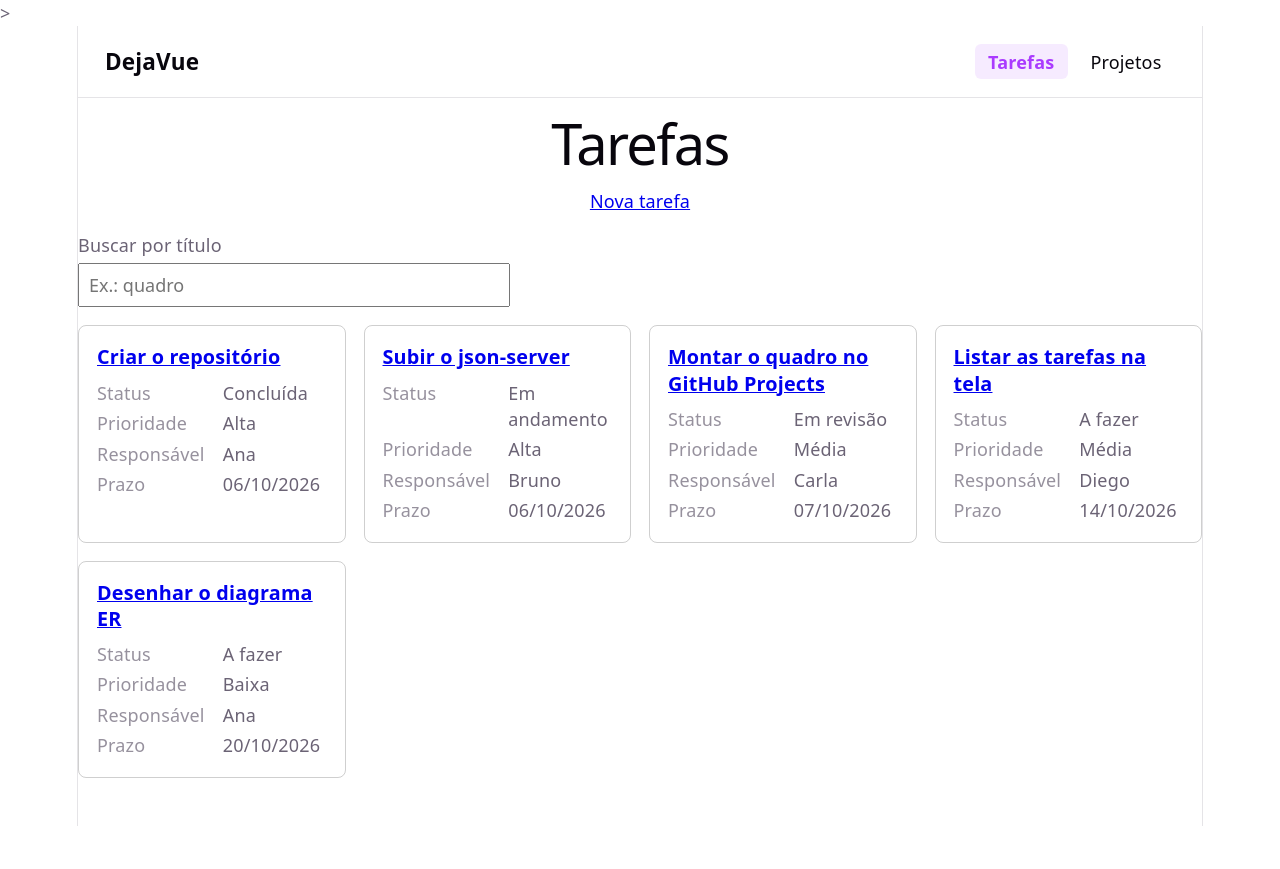
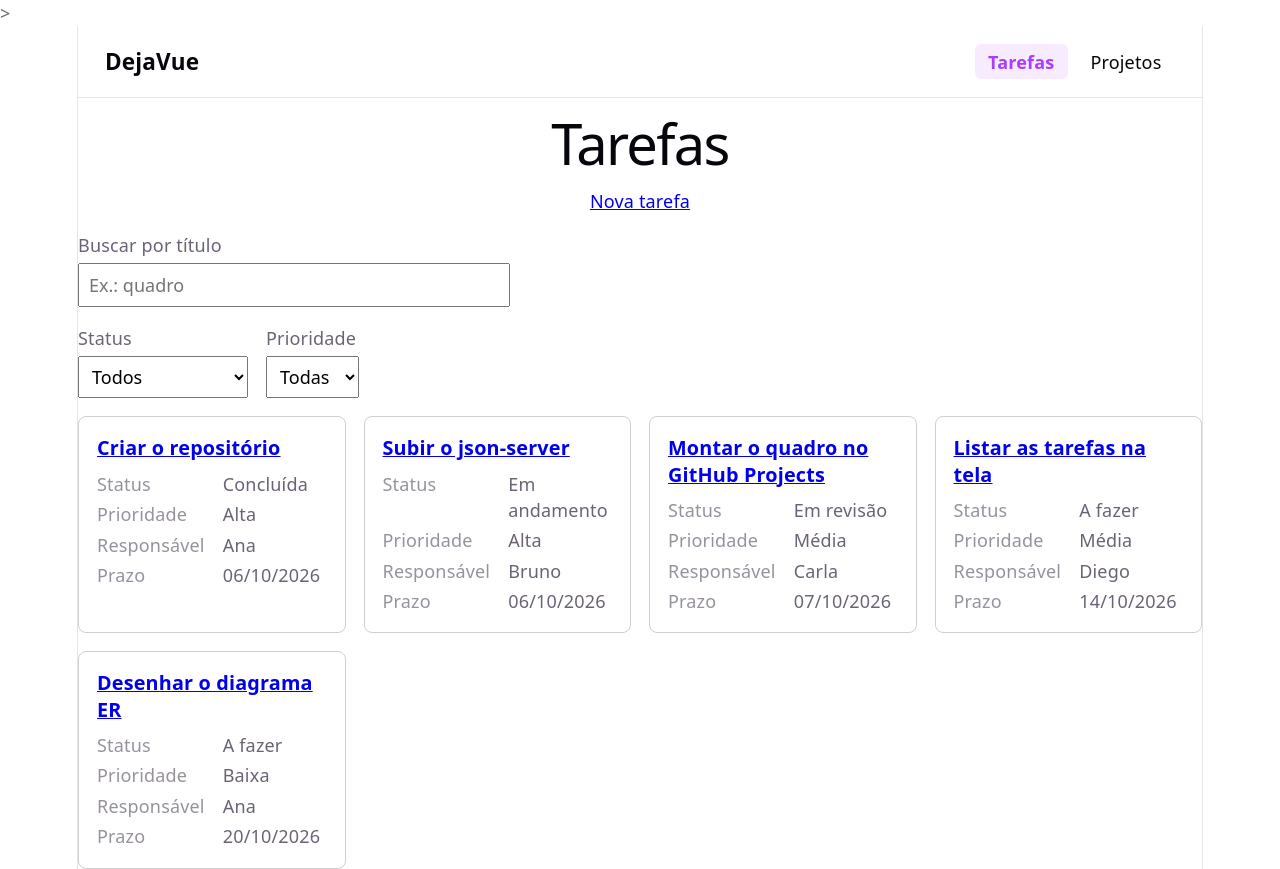
Before and after one commit to anthonnypatrocinio/Desenvolvimento-FrontEnd-5N-DejaVue, a Vue app in the folder DejaVue/: page / in a window 1280 px wide. Before the commit the page ends 826 px from the top, so only its background shows below. Built offline with nearby package versions, Linux system fonts and the light colour scheme; data requests are answered from the project's data file.

Commit message:
Adiciona filtros por status e prioridade na lista (M425)

```diff
--- a/DejaVue/src/views/ListaTarefas.vue
+++ b/DejaVue/src/views/ListaTarefas.vue
@@ -1,12 +1,13 @@
 <script setup lang="ts">
 import { computed, onMounted, ref } from 'vue'
-import { listarTarefas } from '../api.ts'
-import type { Tarefa } from '../tipos.ts'
+import { listarTarefas } from '../api'
+import type { Tarefa } from '../tipos'
 import TarefaCard from '../components/TarefaCard.vue'
-import { useFiltros } from '../composables/useFiltros.ts'
+import { useFiltros } from '../composables/useFiltros'
+import { opcoesPrioridade, opcoesStatus, rotuloPrioridade, rotuloStatus } from '../rotulos'
 
 const tarefas = ref<Tarefa[]>([])
-const { busca, aplicarFiltros } = useFiltros()
+const { busca, status, prioridade, aplicarFiltros } = useFiltros()
 
 // Só as tarefas que passam pela busca e pelos filtros (a lista original não muda)
 const visiveis = computed(() => aplicarFiltros(tarefas.value))
@@ -23,7 +24,31 @@ onMounted(async () => {
 
     <div class="campo-busca">
       <label for="busca">Buscar por título</label>
-      <input id="busca" v-model="busca" type="search" placeholder="Ex.: quadro" autocomplete="off" />
+      <input
+        id="busca"
+        v-model="busca"
+        type="search"
+        placeholder="Ex.: quadro"
+        autocomplete="off"
+      />
+    </div>
+
+    <div class="filtros">
+      <div class="campo-filtro">
+        <label for="filtro-status">Status</label>
+        <select id="filtro-status" v-model="status">
+          <option value="">Todos</option>
+          <option v-for="s in opcoesStatus" :key="s" :value="s">{{ rotuloStatus[s] }}</option>
+        </select>
+      </div>
+
+      <div class="campo-filtro">
+        <label for="filtro-prioridade">Prioridade</label>
+        <select id="filtro-prioridade" v-model="prioridade">
+          <option value="">Todas</option>
+          <option v-for="p in opcoesPrioridade" :key="p" :value="p">{{ rotuloPrioridade[p] }}</option>
+        </select>
+      </div>
     </div>
 
     <div class="lista">
@@ -40,9 +65,21 @@ onMounted(async () => {
   margin: 1rem 0;
   text-align: left;
 }
-.campo-busca input {
+.campo-busca input,
+.campo-filtro select {
   padding: 0.4rem 0.5rem;
   font: inherit;
+}
+.filtros {
+  display: flex;
+  flex-wrap: wrap;
+  gap: 1rem;
+  margin-bottom: 1rem;
+  text-align: left;
+}
+.campo-filtro {
+  display: grid;
+  gap: 0.25rem;
 }
 .lista {
   display: grid;
```
